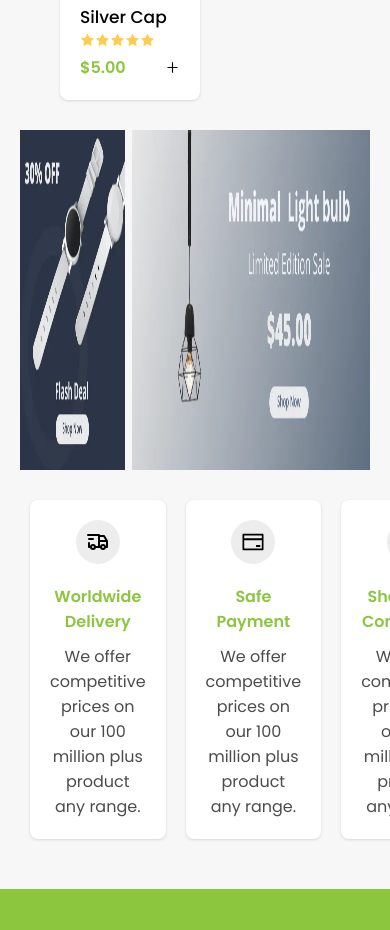
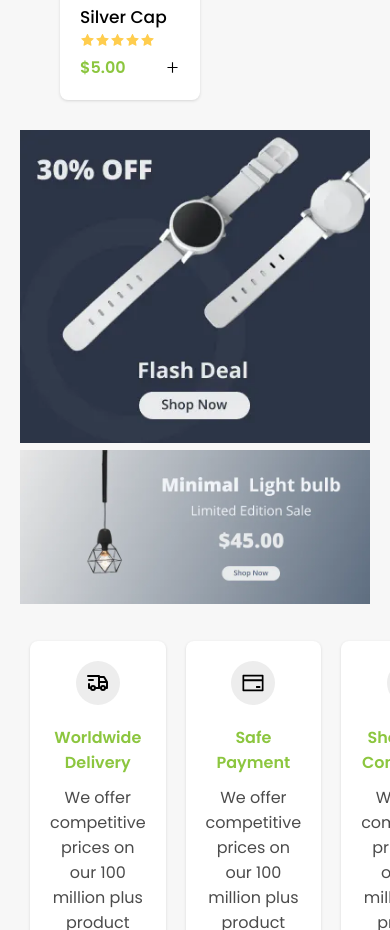
Before and after one commit to ayezabashir/E-commerceWebsiteDesign, a React (Vite) app: page / in a window 390 px wide. Shown: the part 3540-4470 px from the top of the page. Built offline with nearby package versions, Linux system fonts and the light colour scheme.

Commit message:
annoucement

```diff
--- a/src/App.scss
+++ b/src/App.scss
@@ -1056,4 +1056,13 @@ button {
       }
     }
   }
+  .annoucements {
+    .container {
+      flex-direction: column;
+      .img {
+        width: 100% !important;
+        height: 100% !important;
+      }
+    }
+  }
 }
```
